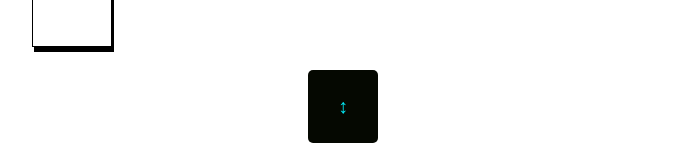
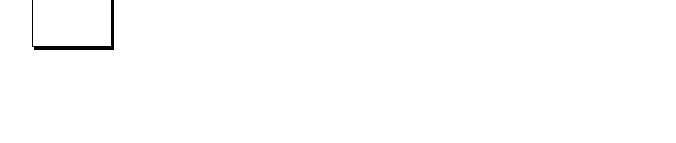
Before and after one commit to V-Markovskis/React_Piano, a React (Vite) app: page / in a window 1280 px wide. Shown: the part 828-971 px from the top of the page, without its empty margins (297-973 px from the left). After the commit the page ends 878 px from the top, so only its background shows below. Built offline with nearby package versions, Linux system fonts and the light colour scheme.

Commit message:
reset button

```diff
--- a/src/App.tsx
+++ b/src/App.tsx
@@ -1,7 +1,7 @@
 import './App.css';
 import Octave from './components/Octave.tsx';
 import { notes, NoteType } from './NoteType/NoteType.ts';
-import React, { useEffect, useState } from 'react';
+import React, { useState } from 'react';
 import AnimationLeft from './assets/Animation/AnimationLeft/AnimationLeft.tsx';
 import AnimationRight from './assets/Animation/AnimationRight/AnimationRight.tsx';
 import CustomButton from './components/buttons/CustomButton.tsx';
@@ -12,9 +12,12 @@ function App() {
   );
 
   const [notesArray, setNotesArray] = useState<NoteType[]>(notes);
-  const [isOpen, setIsOpen] = useState(false);
+  // const [isOpen, setIsOpen] = useState(false);
 
   const handleClick = (e: React.MouseEvent<HTMLButtonElement>) => {
+    if (e.currentTarget.value === 'Reset') {
+      populateNotesArray();
+    }
     console.log(e.currentTarget.value);
     const audio = new Audio(`src/sounds/piano_${e.currentTarget.value}.mp3`);
     setImage(`src/assets/images/piano_${e.currentTarget.value}.webp`);
@@ -22,14 +25,20 @@ function App() {
     removeNoteFromArray(e);
   };
 
-  const toggleShowContent = () => {
-    setIsOpen(!isOpen);
+  const populateNotesArray = () => {
+    setNotesArray(notes);
   };
 
   const removeNoteFromArray = (e: React.MouseEvent<HTMLButtonElement>) => {
     const noteName = e.currentTarget.value;
     setNotesArray((prevNotesArray) => prevNotesArray.filter((note) => note.note !== noteName));
   };
+
+  const buttonData = [
+    { value: 'Janis', text: 'Jānis' },
+    { value: 'Elvis', text: 'Elvis' },
+    { value: 'Reset', text: 'Reset' },
+  ];
 
   return (
     <>
@@ -40,13 +49,11 @@ function App() {
             <img src={image} alt="Overwatch" width={300} height={300} className="image" />
           </div>
           <Octave notes={notes} clickHandler={handleClick} />
-          <div className="custom-arrow-button">
-            <CustomButton handleClick={toggleShowContent} text="&#8597;" />
-          </div>
-          {isOpen && (
+          {notesArray.length === 0 && (
             <div className="custom-buttons-container">
-              <CustomButton value="Janis" handleClick={handleClick} text="Jānis" />
-              <CustomButton value="Elvis" handleClick={handleClick} text="Elvis" />
+              {buttonData.map((button) => (
+                <CustomButton key={button.value} value={button.value} handleClick={handleClick} text={button.text} />
+              ))}
             </div>
           )}
         </div>
```
Also changed, not shown: src/assets/images/piano_Reset.webp (added), 1 other file (tests, documents, lock files or other folders).
